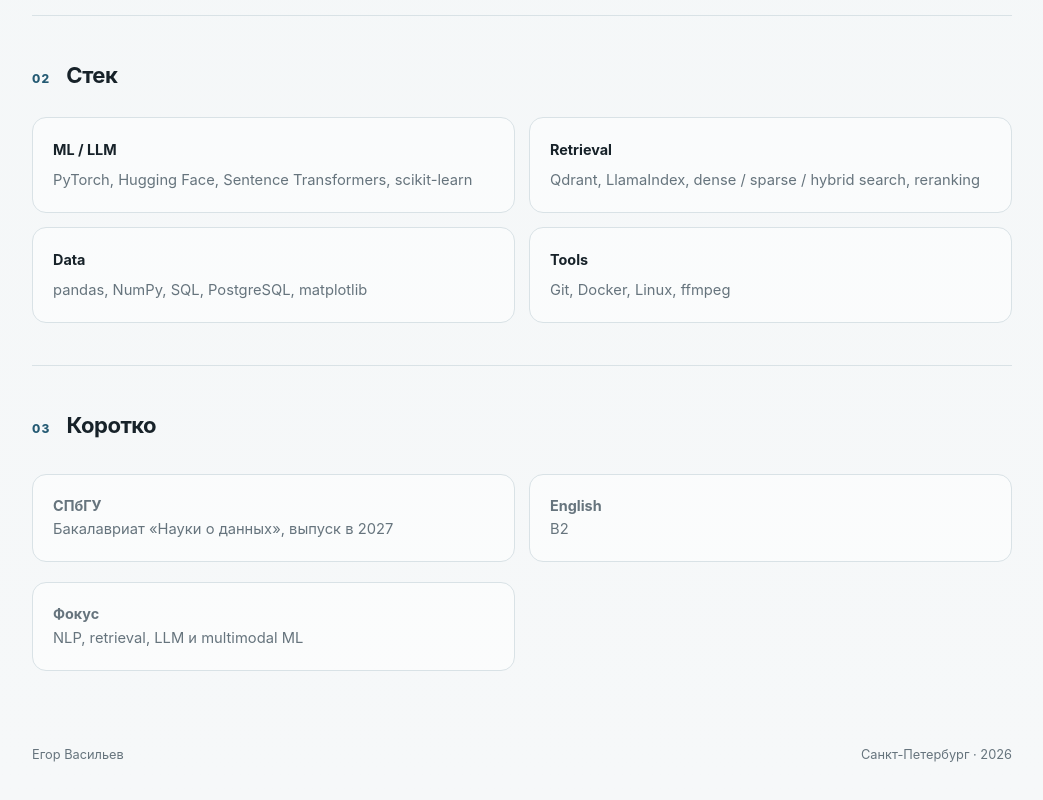
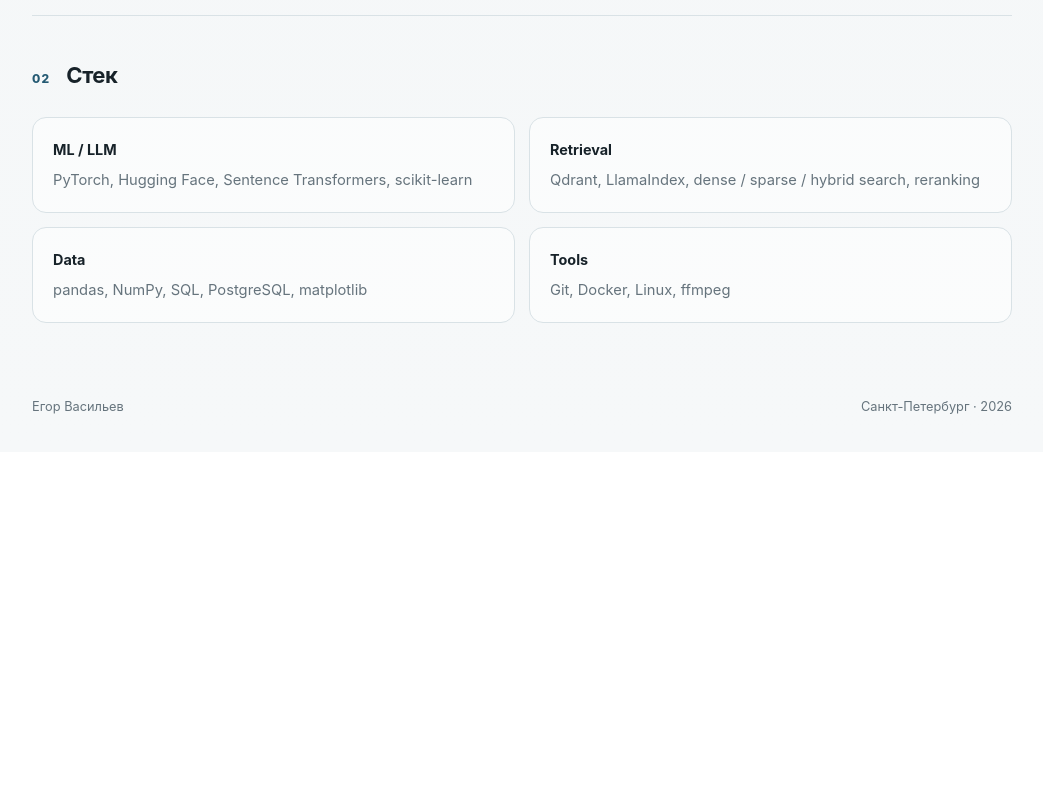
Before and after one commit to Umato/Umato.github.io, a plain HTML site: page index.html in a window 1280 px wide. Shown: the part 1506-2306 px from the top of the page, without its empty margins (118-1161 px from the left). After the commit the page ends 1958 px from the top, so only its background shows below. Drawn offline with Linux system fonts and the light colour scheme.

Commit message:
polish: link PDF CV and remove summary section

```diff
--- a/index.html
+++ b/index.html
@@ -19,7 +19,7 @@
         мультимодальными ML-системами и инструментами для образовательного контента.
       </p>
       <div class="actions" aria-label="Контакты и документы">
-        <a class="button primary" href="cv.html">CV</a>
+        <a class="button primary" href="cv.pdf" target="_blank" rel="noreferrer">CV</a>
         <a class="button" href="https://github.com/Umato" target="_blank" rel="noreferrer">GitHub</a>
         <a class="button" href="https://t.me/Um4to" target="_blank" rel="noreferrer">Telegram</a>
         <a class="button" href="mailto:vasil3vegor@yandex.ru">Email</a>
@@ -100,18 +100,6 @@
       </div>
     </section>
 
-    <section class="section about" aria-labelledby="about-title">
-      <div class="section-heading">
-        <span>03</span>
-        <h2 id="about-title">Коротко</h2>
-      </div>
-      <div class="about-grid">
-        <p><strong>СПбГУ</strong><br>Бакалавриат «Науки о данных», выпуск в 2027</p>
-        <p><strong>English</strong><br>B2</p>
-        <p><strong>Фокус</strong><br>NLP, retrieval, LLM и multimodal ML</p>
-      </div>
-    </section>
-
     <footer>
       <span>Егор Васильев</span>
       <span>Санкт-Петербург · 2026</span>
```
